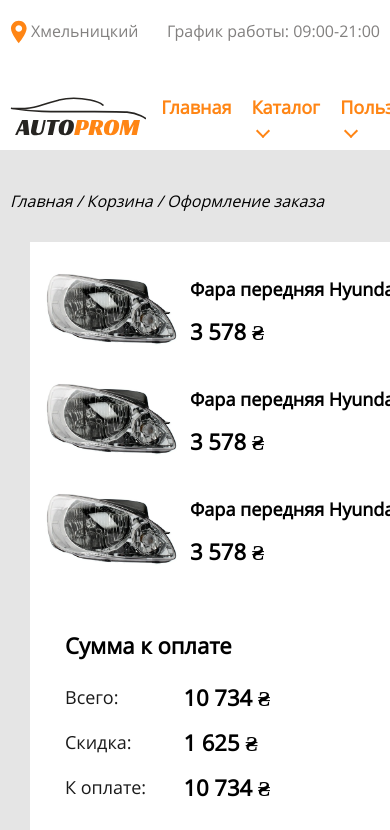
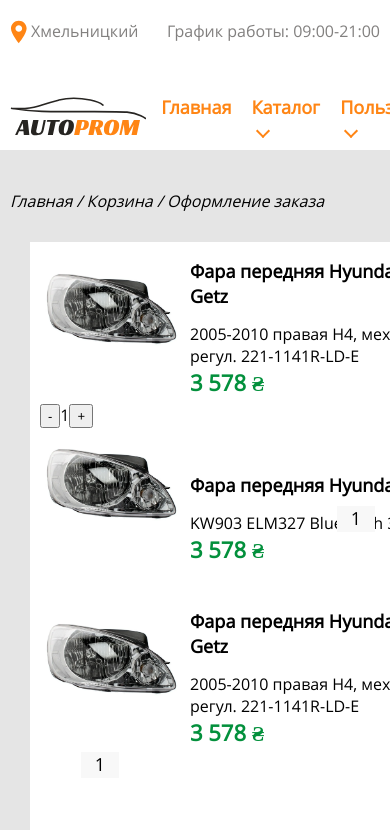
Before and after one commit to tschernysh/AUTOPROM, a React (Create React App) app: page /cart in a window 390 px wide. Shown: the top 830 px of the page. Built offline with nearby package versions, Linux system fonts and the light colour scheme.

Commit message:
Media ShoppingCart

```diff
--- a/src/components/ShoppingCart/ShoppingCart.jsx
+++ b/src/components/ShoppingCart/ShoppingCart.jsx
@@ -161,7 +161,28 @@
                                 <div className={s.product__info_wrapper}>
                                     <div className={s.cart__product_info}>
                                         <p>Фара передняя Hyundai Getz</p>
-                                        <p>3 578 ₴</p>
+                                        <p2>2005-2010 правая H4, мех. регул. 221-1141R-LD-E</p2>
+                                        <p1>3 578 ₴</p1>
+                                    </div>
+                                    <div className={s.cart__product_count}>
+                                        <div className={s.cart__product_amount__cart}>
+                                            <button>-</button>
+                                            <span>1</span>
+                                            <button>+</button>
+                                        </div>
+                                    </div>
+                                </div>
+                            </div>
+
+                            <div className={s.cart__product_item}>
+                                <div className={s.cart__product_photo}>
+                                    <img src={ProductPhoto} alt=""/>
+                                </div>
+                                <div className={s.product__info_wrapper}>
+                                    <div className={s.cart__product_info}>
+                                        <p>Фара передняя Hyundai Getz</p>
+                                        <p2>KW903 ELM327 Bluetooth 3.0 WIFI </p2>
+                                        <p1>3 578 ₴</p1>
                                     </div>
                                     <div className={s.cart__product_count}>
                                         <p>1</p>
@@ -176,22 +197,8 @@
                                 <div className={s.product__info_wrapper}>
                                     <div className={s.cart__product_info}>
                                         <p>Фара передняя Hyundai Getz</p>
-                                        <p>3 578 ₴</p>
-                                    </div>
-                                    <div className={s.cart__product_count}>
-                                        <p>1</p>
-                                    </div>
-                                </div>
-                            </div>
-
-                            <div className={s.cart__product_item}>
-                                <div className={s.cart__product_photo}>
-                                    <img src={ProductPhoto} alt=""/>
-                                </div>
-                                <div className={s.product__info_wrapper}>
-                                    <div className={s.cart__product_info}>
-                                        <p>Фара передняя Hyundai Getz</p>
-                                        <p>3 578 ₴</p>
+                                        <p2>2005-2010 правая H4, мех. регул. 221-1141R-LD-E</p2>
+                                        <p1>3 578 ₴</p1>
                                     </div>
                                     <div className={s.cart__product_count}>
                                         <p>1</p>
--- a/src/components/ShoppingCart/ShoppingCart.module.css
+++ b/src/components/ShoppingCart/ShoppingCart.module.css
@@ -262,6 +262,23 @@
     font-weight: 600;
     line-height: 30px;
 }
+.cart__product_info p1:nth-child(1){
+    font-size: 18px;
+    font-weight: 600;
+    line-height: 25px;
+    margin-bottom: 14px;
+}
+.cart__product_info p1:nth-child(2){
+    font-size: 22px;
+    font-weight: 600;
+    line-height: 30px;
+}
+.cart__product_info p1{
+    font-size: 22px;
+    font-weight: 600;
+    line-height: 30px;
+}
+
 .cart__product_count p{
     width: 38px;
     height: 26px;
@@ -299,6 +316,11 @@
     border-radius: 15px;
 }
 
+.cart__product_info p2 {
+    display: none;
+}
+
+
 @media (max-width: 1300px) {
     .cart__block {
         flex-direction: column-reverse;
@@ -310,5 +332,28 @@
 }
 
 @media (max-width: 600px) {
+    .cart__product_info p1{
+        color: #03903C;
+        font-size: 22px;
+        font-weight: 600;
+        line-height: 30px;
+    }
+
+    .cart__product_info p2 {
+        display: flex;
+    }
+
+    .product__info_wrapper {
+        flex-wrap: wrap;
+    }
+
+    .cart__product_item {
+        max-width: 374px;
+        height: 175px;
+    }
+
+    .cart__product_count {
+        margin-left: -150px;
+    }
 
 }
```
